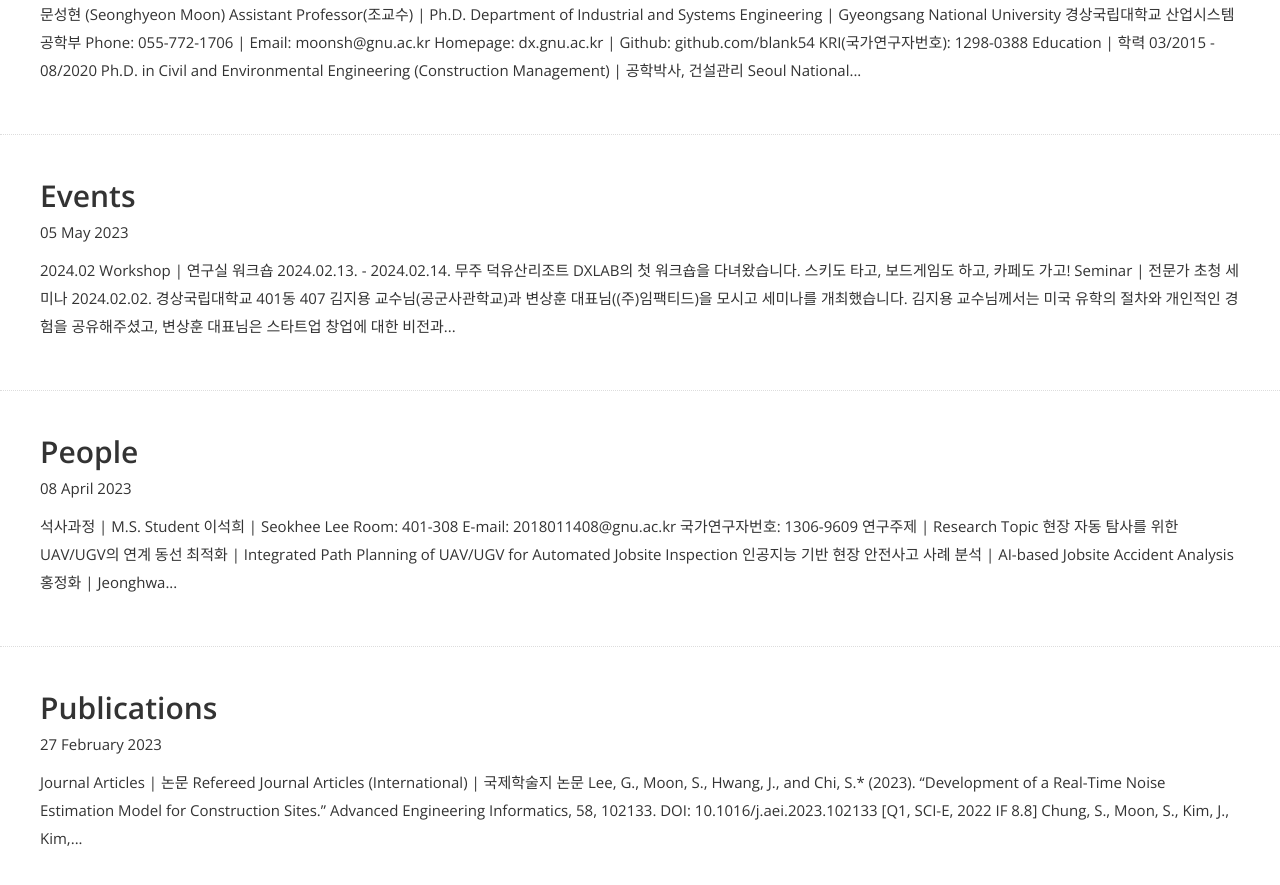
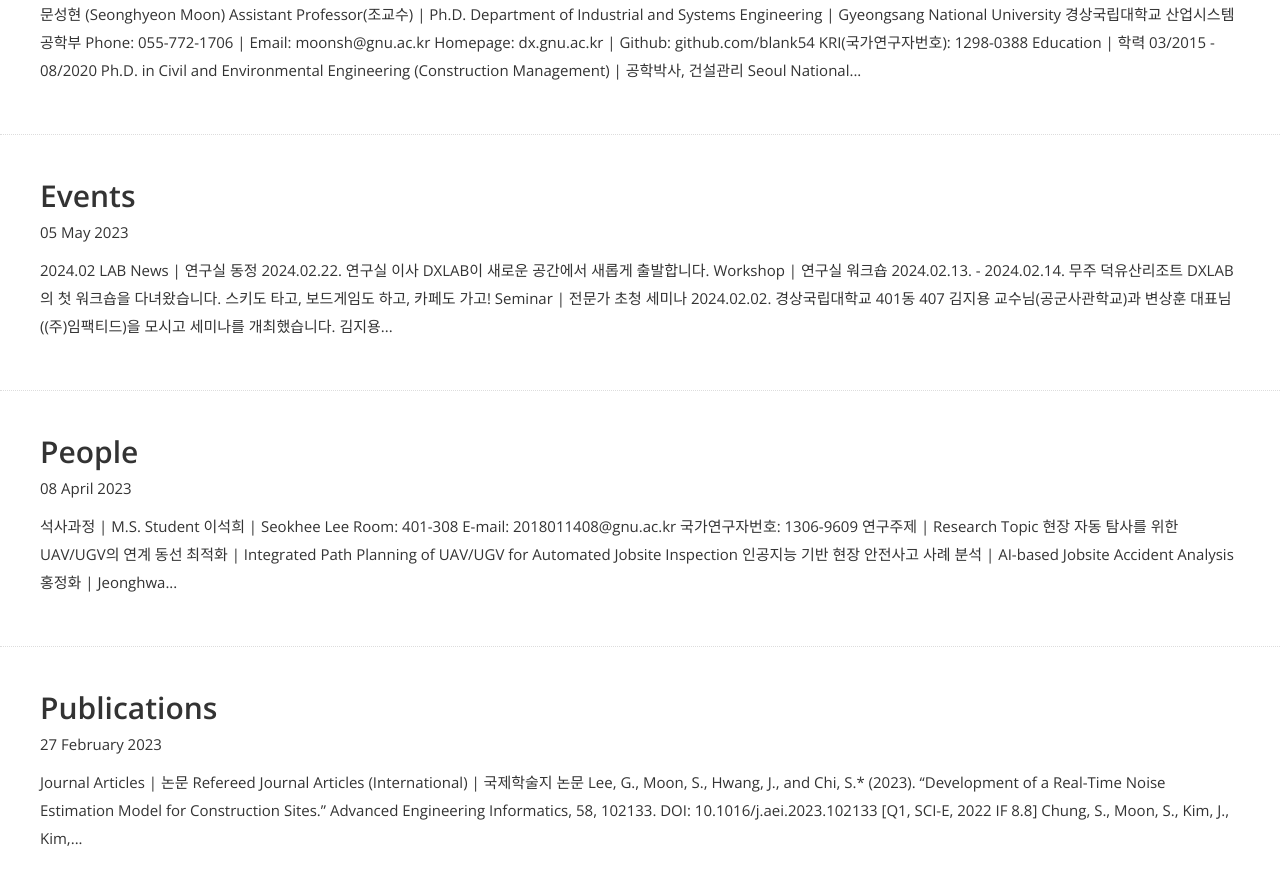
Before and after one commit to blank54/blank54.github.io, a Jekyll site: the page built from blog/index.html, in a window 1280 px wide and 900 px high, scrolled down 742 px. Shown: the top 885 px of the window. Built offline with Jekyll 4.4.1, drawn with Linux system fonts in a browser that asks for light colours; nearby versions of some CDN libraries; some web fonts are replaced.

Commit message:
update events

```diff
--- a/event/_posts/2023-05-05-event.md
+++ b/event/_posts/2023-05-05-event.md
@@ -7,6 +7,14 @@ author: Seonghyeon Moon
 
 ## 2024.02
 <br/>
+
+>### LAB News \| 연구실 동정
+>2024.02.22.
+>연구실 이사
+>DXLAB이 새로운 공간에서 새롭게 출발합니다.
+><img src="{{ site.baseurl }}/img/event/20240222_dxlab initiation_01.jpg" style="width:450px">
+><img src="{{ site.baseurl }}/img/event/20240222_dxlab initiation_02.jpg" style="width:450px">
+><img src="{{ site.baseurl }}/img/event/20240222_dxlab initiation_03.jpg" style="width:450px">
 
 >### Workshop \| 연구실 워크숍
 >2024.02.13. - 2024.02.14.
@@ -86,11 +94,11 @@ author: Seonghyeon Moon
 >\- 기간: 2023.11.03.(금)
 >\- 발표주제(성무선): 뉴스기사 텍스트마이닝을 활용한 CPI 시계열분석
 >\- 발표주제(성해준): 현장 맞춤형 디지털 맵 생성 방법론 조사
-><img src="{{ site.baseurl }}/img/event/20231103_kiie2023-fall_01.jpg" style="width:450px">
-><img src="{{ site.baseurl }}/img/event/20231103_kiie2023-fall_02.jpg" style="width:450px">
+><img src="{{ site.baseurl }}/img/event/conference/20231103_kiie2023-fall_01.jpg" style="width:450px">
+><img src="{{ site.baseurl }}/img/event/conference/20231103_kiie2023-fall_02.jpg" style="width:450px">
 >
-><img src="{{ site.baseurl }}/img/event/20231103_kiie2023-fall_03.jpg" style="width:450px">
-><img src="{{ site.baseurl }}/img/event/20231103_kiie2023-fall_04.jpg" style="width:450px">
+><img src="{{ site.baseurl }}/img/event/conference/20231103_kiie2023-fall_03.jpg" style="width:450px">
+><img src="{{ site.baseurl }}/img/event/conference/20231103_kiie2023-fall_04.jpg" style="width:450px">
 
 ## 2023.09
 <br/>
@@ -133,8 +141,8 @@ author: Seonghyeon Moon
 >### Seminar \| 특강 (유영빈 회계사님)
 >2023.06.12.
 >한국신용평가에 재직 중이신 유영빈 회계님께서 회계사의 업무와 가치평가 사례를 주제로 경제성공학 특강을 진행해주셨습니다.
-><img src="{{ site.baseurl }}/img/event/20230612_engineering economics_yeongbin yoo.jpg" style="width:450px">
-><img src="{{ site.baseurl }}/img/event/20230612_engineering economics_yeongbin yoo_poster.jpg" style="width:450px">
+><img src="{{ site.baseurl }}/img/event/seminar/20230612_engineering economics_yeongbin yoo.jpg" style="width:450px">
+><img src="{{ site.baseurl }}/img/event/seminar/20230612_engineering economics_yeongbin yoo_poster.jpg" style="width:450px">
 
 >### Conference \| 학술대회 발표
 >2023.06.02.
@@ -142,8 +150,8 @@ author: Seonghyeon Moon
 >\- 행사: 대한산업공학회 춘계정기학술대회
 >\- 장소: 제주 신화월드(대한민국 제주)
 >\- 기간: 2023.05.31.(수) - 2023.06.03.(토)
-><img src="{{ site.baseurl }}/img/event/20230602_kiie.jpg" style="width:450px">
-><img src="{{ site.baseurl }}/img/event/20230602_kiie_paper.jpg" style="width:450px">
+><img src="{{ site.baseurl }}/img/event/conference/20230602_kiie.jpg" style="width:450px">
+><img src="{{ site.baseurl }}/img/event/conference/20230602_kiie_paper.jpg" style="width:450px">
 
 ## 2023.05
 <br/>
@@ -151,14 +159,14 @@ author: Seonghyeon Moon
 >### Seminar \| 특강 (원대연 박사님)
 >2023.05.25.
 >삼성전자 EHS연구소에 재직 중이신 원대연 박사님께서 스마트건설과 유지관리를 주제로 산업시스템공학특론 특강을 진행해주셨습니다.
-><img src="{{ site.baseurl }}/img/event/20230525_topics of industrial engineering_daeyoun won.jpg" style="width:450px">
-><img src="{{ site.baseurl }}/img/event/20230525_topics of industrial engineering_daeyoun won_poster.jpg" style="width:450px">
+><img src="{{ site.baseurl }}/img/event/seminar/20230525_topics of industrial engineering_daeyoun won.jpg" style="width:450px">
+><img src="{{ site.baseurl }}/img/event/seminar/20230525_topics of industrial engineering_daeyoun won_poster.jpg" style="width:450px">
 
 >### Seminar \| 특강 (이상엽 매니저님)
 >2023.05.22.
 >현대자동차 현대성형기술부에 재직 중이신 이상엽 매니저님께서 자동차공장의 디지털전환을 주제로 공장자동화 특강을 진행해주셨습니다.
-><img src="{{ site.baseurl }}/img/event/20230522_factory automation_sangyeop lee.jpg" style="width:450px">
-><img src="{{ site.baseurl }}/img/event/20230522_factory automation_sangyeop lee_poster.jpg" style="width:450px">
+><img src="{{ site.baseurl }}/img/event/seminar/20230522_factory automation_sangyeop lee.jpg" style="width:450px">
+><img src="{{ site.baseurl }}/img/event/seminar/20230522_factory automation_sangyeop lee_poster.jpg" style="width:450px">
 
 >### Dinner Party \| 연구실 회식
 >2023.05.04.
@@ -169,4 +177,4 @@ author: Seonghyeon Moon
 >### Seminar \| 특강 (신윤정 대리님)
 >2023.05.03.
 >코리안 리에 재직 중이신 신윤정 대리님께서 재보험의 실무와 사례를 중심으로 경제성공학 특강을 진행해주셨습니다.
-><img src="{{ site.baseurl }}/img/event/20230503_engineering economics.jpg" style="width:450px">
+><img src="{{ site.baseurl }}/img/event/seminar/20230503_engineering economics.jpg" style="width:450px">
```
Also changed, not shown: img/event/conference/20230602_kiie.jpg (renamed from img/event/20230602_kiie.jpg), img/event/conference/20230602_kiie_paper.jpg (renamed from img/event/20230602_kiie_paper.jpg), img/event/conference/20231103_kiie2023-fall_03.jpg (renamed from img/event/20231103_kiie2023-fall_03.jpg), img/event/conference/20231103_kiie2023-fall_04.jpg (renamed from img/event/20231103_kiie2023-fall_04.jpg), img/event/seminar/20230522_factory automation_sangyeop lee_poster.jpg (added), img/event/seminar/20230525_topics of industrial engineering_daeyoun won.jpg (added), img/event/seminar/20230525_topics of industrial engineering_daeyoun won_poster.jpg (added), img/event/seminar/20230612_engineering economics_yeongbin yoo_poster.jpg (added), 11 other files.
